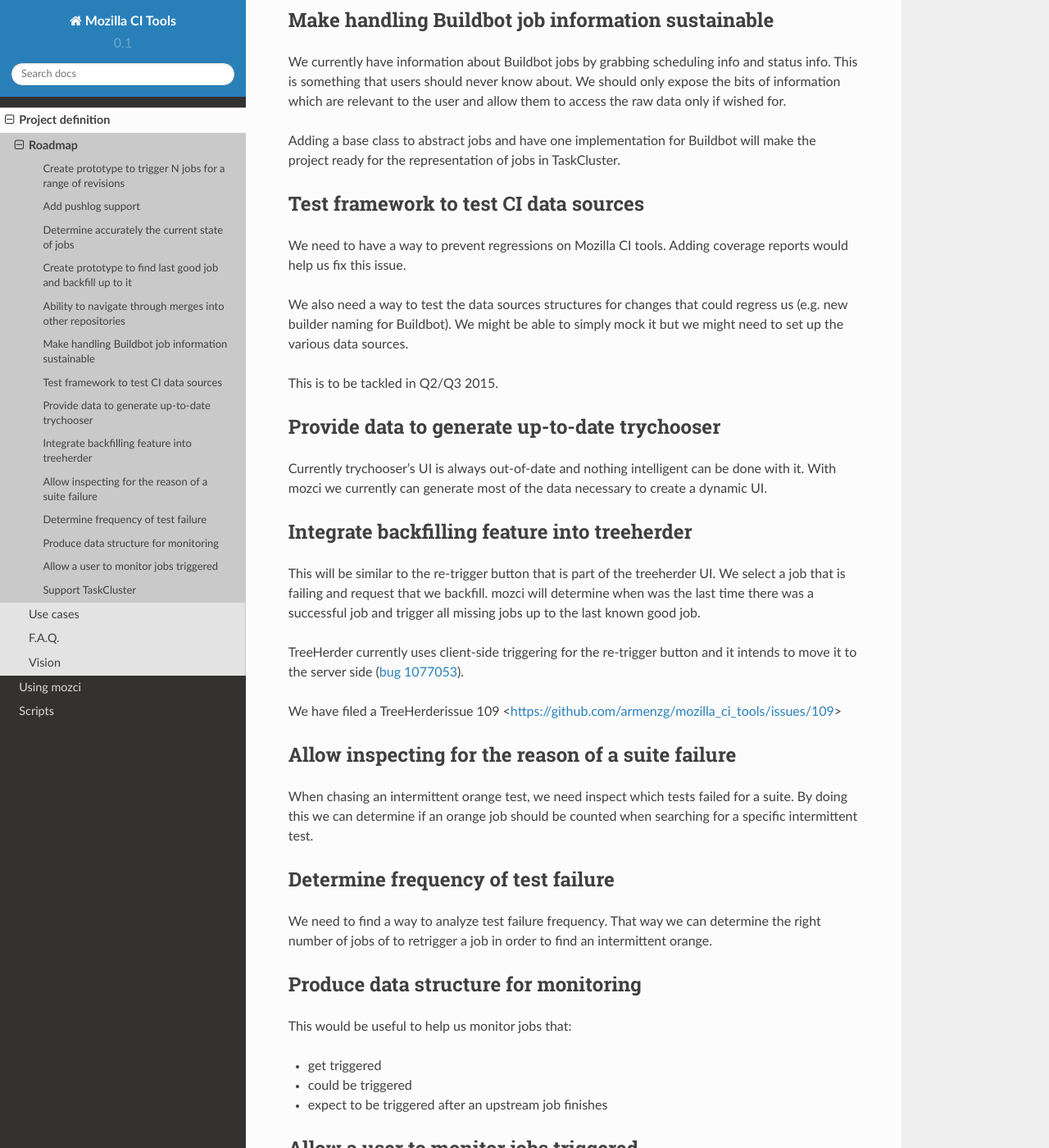
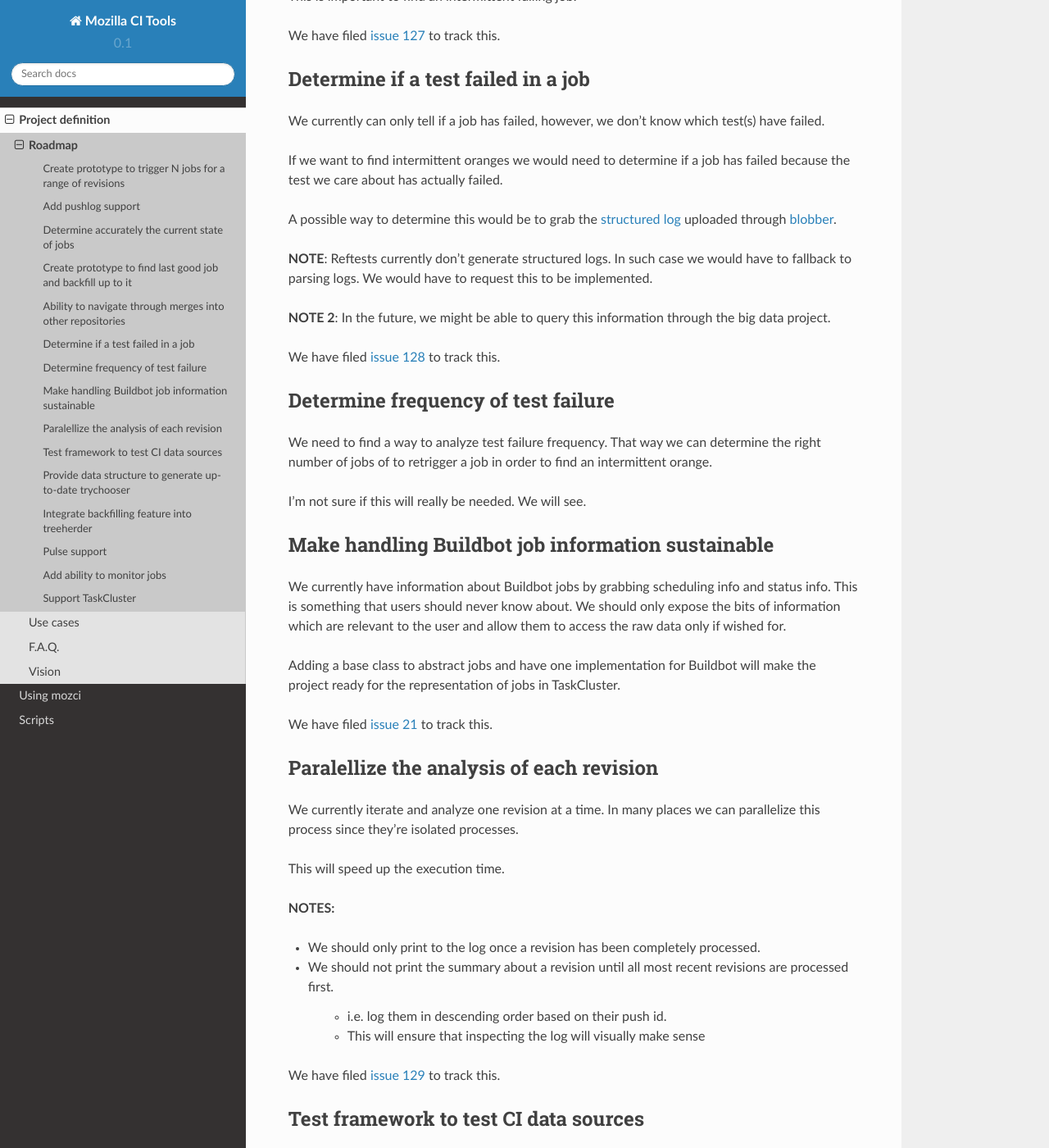
Before and after one commit to mozilla/mozilla_ci_tools, a Sphinx documentation site: the page built from docs/roadmap.rst, in a window 1280 px wide and 1400 px high, scrolled down 1797 px. Shown: the whole window at 82% size. Built offline with Sphinx 7.4.7 and the Read the Docs theme 2.0.0, drawn with Linux system fonts in a browser that asks for light colours; some of the changed text lies outside the part shown.

Commit message:
Issue 86 - Polish the roadmap.

```diff
--- a/docs/roadmap.rst
+++ b/docs/roadmap.rst
@@ -57,6 +57,42 @@
 
 This is important to find an intermittent failing job.
 
+We have filed `issue 127`_ to track this.
+
+.. _issue 127: https://github.com/armenzg/mozilla_ci_tools/issues/127
+
+Determine if a test failed in a job
+-----------------------------------
+We currently can only tell if a job has failed, however, we don't know
+which test(s) have failed.
+
+If we want to find intermittent oranges we would need to determine if a job
+has failed because the test we care about has actually failed.
+
+A possible way to determine this would be to grab the `structured log`_
+uploaded through blobber_.
+
+**NOTE**: Reftests currently don't generate structured logs. In such case
+we would have to fallback to parsing logs. We would have to request this to be
+implemented.
+
+**NOTE 2**: In the future, we might be able to query this information through the big
+data project.
+
+We have filed `issue 128`_ to track this.
+
+.. _structured log: http://mozbase.readthedocs.org/en/latest/mozlog_structured.html
+.. _blobber: https://github.com/mozilla/build-blobber
+.. _issue 128: https://github.com/armenzg/mozilla_ci_tools/issues/128
+
+Determine frequency of test failure
+-----------------------------------
+We need to find a way to analyze test failure frequency.
+That way we can determine the right number of jobs of to retrigger a job
+in order to find an intermittent orange.
+
+I'm not sure if this will really be needed. We will see.
+
 Make handling Buildbot job information sustainable
 --------------------------------------------------
 We currently have information about Buildbot jobs by grabbing scheduling info
@@ -66,6 +102,31 @@
 
 Adding a base class to abstract jobs and have one implementation for Buildbot
 will make the project ready for the representation of jobs in TaskCluster.
+
+We have filed `issue 21`_ to track this.
+
+.. _issue 21: https://github.com/armenzg/mozilla_ci_tools/issues/21
+
+Paralellize the analysis of each revision
+-----------------------------------------
+We currently iterate and analyze one revision at a time.
+In many places we can parallelize this process since they're isolated
+processes.
+
+This will speed up the execution time.
+
+**NOTES:**
+
+* We should only print to the log once a revision has been completely processed.
+* We should not print the summary about a revision until all most recent
+  revisions are processed first.
+
+    * i.e. log them in descending order based on their push id.
+    * This will ensure that inspecting the log will visually make sense
+
+We have filed `issue 129`_ to track this.
+
+.. _issue 129: https://github.com/armenzg/mozilla_ci_tools/issues/129
 
 Test framework to test CI data sources
 --------------------------------------
@@ -78,10 +139,26 @@
 
 This is to be tackled in Q2/Q3 2015.
 
-Provide data to generate up-to-date trychooser
-----------------------------------------------
+We have filed `issue 130`_ to track this.
+
+.. _issue 130: https://github.com/armenzg/mozilla_ci_tools/issues/130
+
+Provide data structure to generate up-to-date trychooser
+--------------------------------------------------------
 Currently trychooser's UI is always out-of-date and nothing intelligent can be done with it.
 With mozci we currently can generate most of the data necessary to create a dynamic UI.
+
+To generate the current data structure you can run this:::
+
+  python scripts/misc/write_tests_per_platform_graph.py
+
+graphs.json will be generated.
+We have filed `issue 69`_ to track this.
+
+**NOTE:** This will be needeed once someone picks up `bug 983802`_.
+
+.. _bug 983802 : https://bugzilla.mozilla.org/show_bug.cgi?id=983802
+.. _issue 69: https://github.com/armenzg/mozilla_ci_tools/issues/69
 
 Integrate backfilling feature into treeherder
 ---------------------------------------------
@@ -91,36 +168,49 @@
 all missing jobs up to the last known good job.
 
 TreeHerder currently uses client-side triggering for the re-trigger button and it
-intends to move it to the server side (`bug 1077053 <https://bugzilla.mozilla.org/show_bug.cgi?id=1077053>`_).
+intends to move it to the server side (`bug 1077053`_).
 
-We have filed a TreeHerderissue 109 <https://github.com/armenzg/mozilla_ci_tools/issues/109>
+We have filed `issue 109`_ to track this.
 
-Allow inspecting for the reason of a suite failure
---------------------------------------------------
-When chasing an intermittent orange test, we need inspect which tests failed for a suite.
-By doing this we can determine if an orange job should be counted when searching for
-a specific intermittent test.
+.. _bug 1077053: https://bugzilla.mozilla.org/show_bug.cgi?id=1077053
+.. _issue 109: https://github.com/armenzg/mozilla_ci_tools/issues/109
 
-Determine frequency of test failure
------------------------------------
-We need to find a way to analyze test failure frequency.
-That way we can determine the right number of jobs of to retrigger a job
-in order to find an intermittent orange.
+Pulse support
+-------------
+Pulse allows you to listen and consume about jobs changing status.
+This is very important for monitoring jobs going through various states.
 
-Produce data structure for monitoring
--------------------------------------
-This would be useful to help us monitor jobs that:
+We have filed `issue 126`_ to track this.
 
-* get triggered
-* could be triggered
-* expect to be triggered after an upstream job finishes
+.. _issue 126 : https://github.com/armenzg/mozilla_ci_tools/issues/126
 
-Allow a user to monitor jobs triggered
---------------------------------------
-We currently trigger jobs and don’t have an standardized method to monitor such triggered jobs.
-We have buildapi, buildjson, builds-running, builds-pending and treeherder APIs as our source
-candidates.
+Add ability to monitor jobs
+---------------------------
+We currently run a script and let it schedule everything that is needed.
+However, we assume an ideal case scenario: **everything that we schedule gets run**.
+
+This is a very optimistic approach.  We should allow the user to use a mode
+in which the script watches and notifies the user when our expectations are not met.
+
+For instance:
+
+* A build finishes, however, the tests that is expected to run gets coalesced
+
+  * In this case we would be expecting a completed build job + a completed test job
+  * We would need to schedule the test job and watch it
+
+* A job fails, however, we assume it would succeed
+
+  * We need to re-trigger it and watch it
+
+We have filed `issue 131`_ to track this.
+
+.. _issue 131: https://github.com/armenzg/mozilla_ci_tools/issues/131
 
 Support TaskCluster
 -------------------
 As we're transitioning to TaskCluster we should add the support for it.
+
+We are tracking this with the `TaskCluster Support`_ milestone.
+
+.. _TaskCluster Support: https://github.com/armenzg/mozilla_ci_tools/milestones/TaskCluster%20support
```
